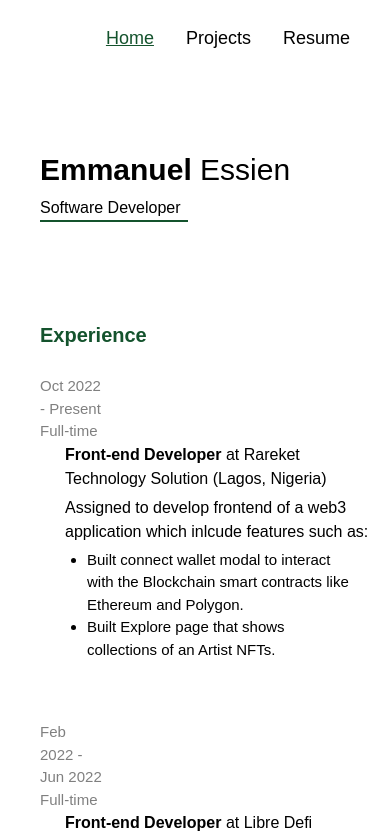
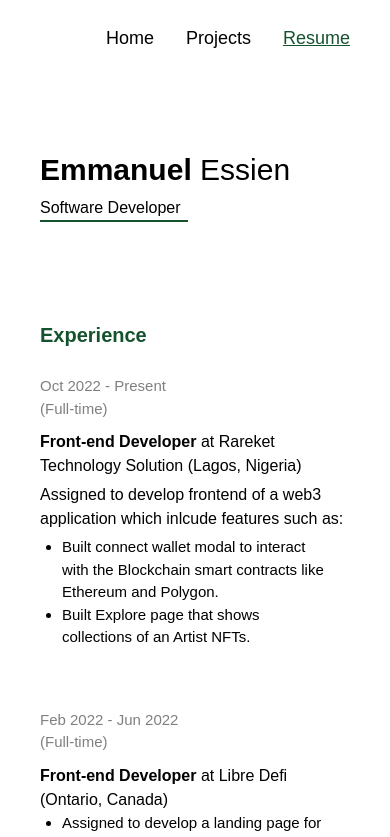
Before and after one commit to ehma90/Portfolio-App, a React (Create React App) app: page /resume in a window 390 px wide. Shown: the top 837 px of the page. Built offline with nearby package versions, Linux system fonts and the light colour scheme.

Commit message:
Update resume and project component

```diff
--- a/package.json
+++ b/package.json
@@ -6,6 +6,7 @@
     "@testing-library/jest-dom": "^5.16.5",
     "@testing-library/react": "^13.4.0",
     "@testing-library/user-event": "^13.5.0",
+    "aos": "^2.3.4",
     "daisyui": "^2.31.0",
     "react": "^18.2.0",
     "react-dom": "^18.2.0",
--- a/src/App.js
+++ b/src/App.js
@@ -5,12 +5,14 @@ import Projects from "./Component/pages/Projects.jsx";
 import Project from "./Component/pages/Project.jsx";
 import Resume from "./Component/pages/Resume.jsx";
 import PorfolioData  from "./data/PorfolioData";
+import AOS from 'aos';
+import 'aos/dist/aos.css';
 import { BrowserRouter as Router, Routes, Route } from "react-router-dom";
 import {useState} from 'react'
 
 function App() {
   const [data] = useState(PorfolioData)
-
+  AOS.init();
 
   return (
     <Router>
--- a/src/Component/Hero/About.jsx
+++ b/src/Component/Hero/About.jsx
@@ -1,13 +1,48 @@
-import React from 'react';
+import React from "react";
 
 function About() {
   return (
-    <div className='mt-[150px] mb-[100px] text-md md:text-lg'>
-      <p className='leading-7'>I'm <span className='text-green-900 font-semibold '>Emmanuel,</span> a software developer from Nigeria.</p>
-      <p className='leading-7'>Currently building side projects, you can find it in <a href="https://github.com/ehma90" className='font-semibold text-green-900 underline decoration-1'>my Github</a> repository.</p>
-      <p className='leading-7'>Available for jobs and collaborations.</p>
-      <p className='leading-7'>Join me on <a href="https://twitter.com/ehmaessieen" className='font-semibold text-green-900 underline decoration-1'>Twitter</a>, where I share tweets about things I like and memes.</p>
-      <p className='leading-7'>Feel free to send an <a href="mailto:ehmaessien@gmail.com" className=' font-semibold text-green-900 underline decoration-1'>Email</a> </p>
+    <div
+      className="mt-[150px] mb-[100px] text-md md:text-lg"
+      data-aos="fade-down"
+      data-aos-offset="200"
+      data-aos-delay="50"
+      data-aos-duration="1000"
+    >
+      <p className="leading-7">
+        I'm <span className="text-green-900 font-semibold ">Emmanuel,</span> a
+        software developer from Nigeria.
+      </p>
+      <p className="leading-7">
+        Currently building side projects, you can find it in{" "}
+        <a
+          href="https://github.com/ehma90"
+          className="font-semibold text-green-900 underline decoration-1"
+        >
+          my Github
+        </a>{" "}
+        repository.
+      </p>
+      <p className="leading-7">Available for jobs and collaborations.</p>
+      <p className="leading-7">
+        Join me on{" "}
+        <a
+          href="https://twitter.com/ehmaessieen"
+          className="font-semibold text-green-900 underline decoration-1"
+        >
+          Twitter
+        </a>
+        , where I share tweets about things I like and memes.
+      </p>
+      <p className="leading-7">
+        Feel free to send an{" "}
+        <a
+          href="mailto:ehmaessien@gmail.com"
+          className=" font-semibold text-green-900 underline decoration-1"
+        >
+          Email
+        </a>{" "}
+      </p>
     </div>
   );
 }
--- a/src/Component/Navbar/Navbar.jsx
+++ b/src/Component/Navbar/Navbar.jsx
@@ -1,25 +1,31 @@
-import { useState } from "react";
+import { useState, useRef } from "react";
 import { NavLink } from "react-router-dom";
-// import useLocalStorage from 'use-local-storage'
+import {useLocation } from 'react-router-dom'
 
 function Navbar() {
-  const [border, setborder] = useState('home')
+
+
+
+  const router = useLocation()
+  const {pathname} = router;
+  const splitLocation = pathname.split("/");
+
 
   return (
     <div className="container my-6">
       <nav className=" flex justify-end  md:justify-end gap-x-8">
-        <NavLink to="/" onClick={() => setborder('home')}>
-          <p className={border === 'home' ? 'text-lg md:text-xl text-green-900 underline decoration-1' : 'text-lg md:text-xl'} >
+        <NavLink to="/">
+          <p className={splitLocation[1] === '' ? 'text-lg md:text-xl text-green-900 underline decoration-1' : 'text-lg md:text-xl'} >
             Home
           </p>
         </NavLink>
-        <NavLink to="/projects" onClick={() => setborder('projects')}>
-          <p className={border === 'projects' ? 'text-lg md:text-xl text-green-900 underline decoration-1' : 'text-lg md:text-xl'}>
+        <NavLink to="/projects">
+          <p className={splitLocation[1] === 'projects' ? 'text-lg md:text-xl text-green-900 underline decoration-1' : 'text-lg md:text-xl'}>
             Projects
           </p>
         </NavLink>
-        <NavLink to="/resume" onClick={() => setborder('resume')}>
-          <p className={border === 'resume' ? 'text-lg md:text-xl text-green-900 underline decoration-1' : 'text-lg md:text-xl'}>
+        <NavLink to="/resume">
+          <p className={splitLocation[1] === 'resume' ? 'text-lg md:text-xl text-green-900 underline decoration-1' : 'text-lg md:text-xl'}>
             Resume
           </p>
         </NavLink>
--- a/src/Component/Projects/Cards.jsx
+++ b/src/Component/Projects/Cards.jsx
@@ -3,7 +3,10 @@ import "../../style/Card.css";
 
 function Cards({ items }) {
   return (
-    <div className="card">
+    <div className="card" data-aos="zoom-in-down"
+    data-aos-offset="200"
+    data-aos-delay="50"
+    data-aos-duration="1000">
       <div className="card-img">
         <img src={items.image} alt="cards" className="w-full" />
       </div>
--- a/src/Component/pages/Project.jsx
+++ b/src/Component/pages/Project.jsx
@@ -18,7 +18,7 @@ function Project({ PortData }) {
 
           <p className="project-text">{card.text}</p>
 
-          <div className="flex">
+          <div className="flex justify-between md:w-[960px] md:mx-auto">
             <a href={card.link} className="toGithub">
               <AiFillGithub className="mr-2" />Github link
             </a>
--- a/src/Component/pages/Resume.jsx
+++ b/src/Component/pages/Resume.jsx
@@ -11,12 +11,18 @@ function Resume() {
         <div className="shadow-lg shadow-green-900/50 mx-auto absolute w-[148px] md:w-[221px] border border-green-900"></div>
       </div>
 
-      <div className="container">
+      <div
+        className="container"
+        data-aos="fade-right"
+        data-aos-offset="200"
+        data-aos-delay="50"
+        data-aos-duration="1000"
+      >
         <h2 className="resume-header">Experience</h2>
         <div className="experience">
           <div className="resume-list">
             <label className="resume-date">Oct 2022 - Present</label>
-            <label className="resume-date">Full-time</label>
+            <label className="resume-date">(Full-time)</label>
           </div>
           <div className="resume-lists">
             <label className="FED">
@@ -42,7 +48,7 @@ function Resume() {
         <div className="experience">
           <div className="resume-list">
             <label className="resume-date">Feb 2022 - Jun 2022</label>
-            <label className="resume-date">Full-time</label>
+            <label className="resume-date">(Full-time)</label>
           </div>
           <div className="resume-lists">
             <label className="FED">
--- a/src/data/PorfolioData.js
+++ b/src/data/PorfolioData.js
@@ -96,7 +96,7 @@ const PorfolioData = [
         id: 11,
         image: shoppingCart,
         header: 'Advance Shopping Cart',
-        text: 'This app monitors your Breaths, Built with Html, Css3, and JavaScript',
+        text: 'Apparently, the modern e-commerce web application has the functionality to save, add, remove, and delete items, so this web application is about that. This ideal shopping cart shows the list of items in a store, with functionalities like adding, removing, saving, and deleting items from a cart.',
         link: 'https://github.com/ehma90/Advance-shopping-cart',
         deploy: 'https://shopping-cart-eight-beryl.vercel.app/'
     },
--- a/src/style/project.css
+++ b/src/style/project.css
@@ -1,7 +1,4 @@
 .project-container {
-  display: flex;
-  flex-direction: column;
-  justify-content: center;
   margin: 45px 0;
 }
 
@@ -40,7 +37,7 @@
   border: 1px solid #14532d;
   border-radius: 4px;
   padding: 8px 6px;
-  margin: 30px auto;
+  margin: 30px 0;
 }
 
 @media (max-width: 768px) {
--- a/src/style/resume.css
+++ b/src/style/resume.css
@@ -1,87 +1,94 @@
-ul li{
+ul li {
   list-style-type: disc;
   font-size: 15px;
   font-weight: 300;
   margin: 0 22px;
 }
 
-ul span{
+ul span {
   text-decoration: underline;
 }
 
-ul .title{
+ul .title {
   margin: 5px 0;
   font-size: 16px;
   font-weight: 300;
 }
 
-.experience{
+.experience {
   display: flex;
   gap: 0 15px;
   margin: 25px 0 60px 0;
 }
 
-.resume-list{
+.resume-list {
   width: 20%;
 }
-.resume-lists{
+.resume-lists {
   width: 100%;
   margin: 0 25px;
 }
 
-
-.resume-date{
+.resume-date {
   font-weight: 300;
   display: block;
   color: rgba(0, 0, 0, 0.5);
 }
 
-.resume-header{
+.resume-header {
   margin: 0 0 10px 0px;
   color: #14532d;
   font-weight: 700;
   font-size: 22px;
 }
 
-.FED{
+.FED {
   font-weight: 600;
 }
 
-.FED span{
+.FED span {
   font-weight: 400;
 }
 
-.education{
+.education {
   gap: 0 15px;
   margin: 25px 0 60px 0;
 }
 
-.stack, .contact{
+.stack,
+.contact {
   margin: 25px 0 60px 0;
 }
 
-
-@media (max-width: 768px){
-    .experience{
-        display: block
+@media (max-width: 768px) {
+  .experience {
+    display: block;
   }
 
-    .resume-date{
+  .resume-list{
+      width: 100%;
+  }
+  .resume-lists{
+      margin: 10px 0 0;
+  }
+
+  .resume-date {
     font-size: 15px;
     text-align: start;
   }
 
-    .resume-header{
+  .resume-header {
     display: block;
     margin: 0;
     font-size: 20px;
   }
 
-    .resume-list{
+  .resume-list {
     margin: 0;
   }
 
-    .education, .stack{
+  .education,
+  .stack {
     display: block;
   }
 }
```
Also changed, not shown: 1 other file (tests, documents, lock files or other folders). Lines whose indentation alone changed are shown as unchanged.
